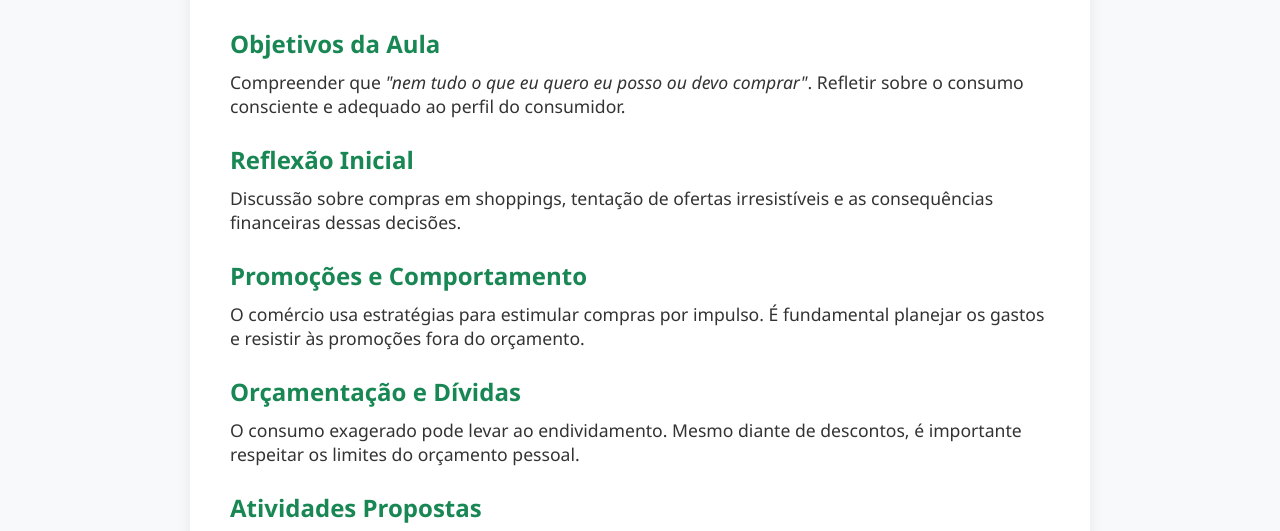
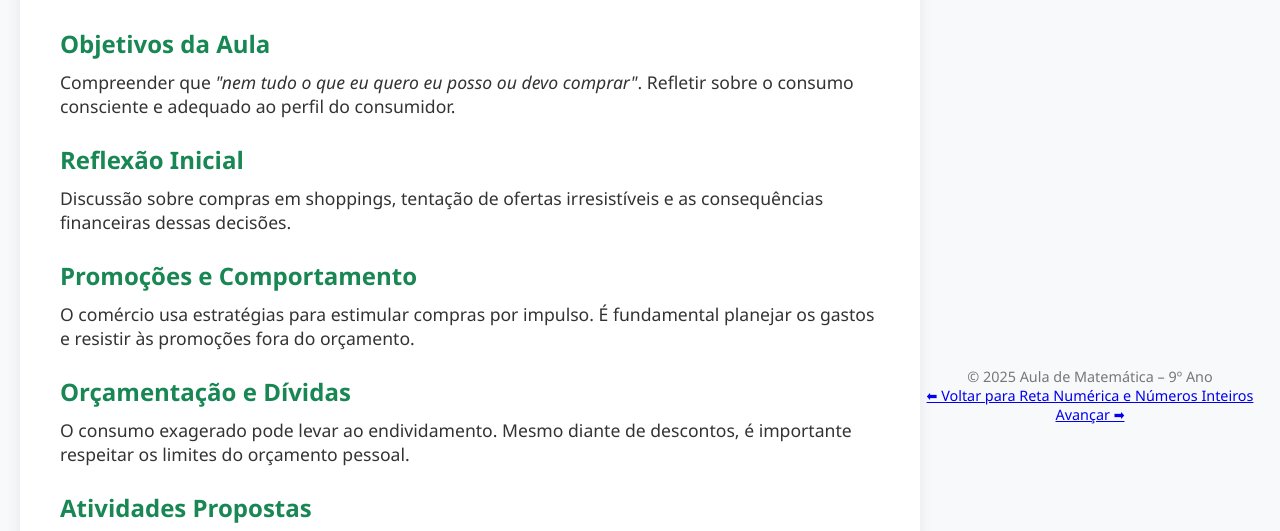
Before and after one commit to new-civic-si/descritor-d37, a plain HTML site: page index.html in a window 1280 px wide. Shown: the part 195-726 px from the top of the page. Drawn offline with Linux system fonts and the light colour scheme.

Commit message:
Update index.html

```diff
--- a/index.html
+++ b/index.html
@@ -59,5 +59,14 @@
     </footer>
   </div>
 
+  <footer>
+  &copy; 2025 Aula de Matemática – 9º Ano
+
+  <div class="botoes-navegacao">
+    <a href="https://new-civic-si.github.io/descritor-d16/" class="botao-ancora">⬅ Voltar para Reta Numérica e Números Inteiros</a>
+    <a href="https://new-civic-si.github.io/descritor-d01/" class="botao-ancora">Avançar ➡</a>
+  </div>
+</footer>
+
 </body>
 </html>
```
